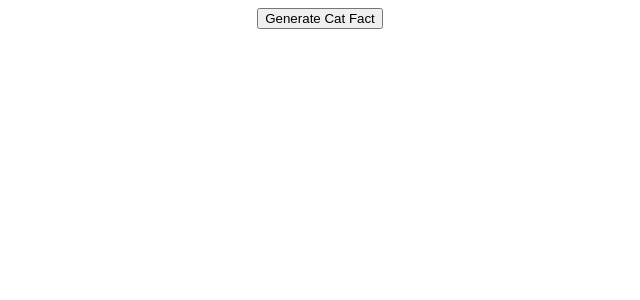
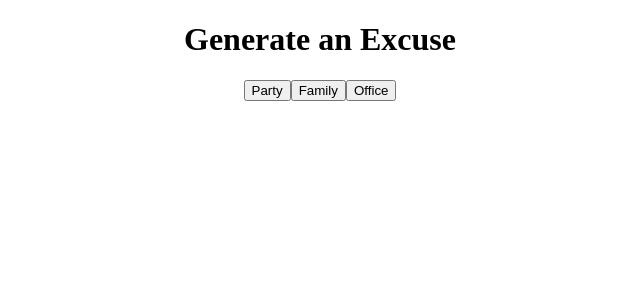
Before and after one commit to SamaelHugo/ReactLearning, a React (Create React App) app: page / in a window 1280 px wide. Shown: the top 300 px of the page, without its empty margins (320-960 px from the left). Built offline with nearby package versions, Linux system fonts and the light colour scheme; no server answers.

Commit message:
Практика мать таланта №3

```diff
--- a/src/App.js
+++ b/src/App.js
@@ -1,25 +1,26 @@
 import './App.css';
-import {useEffect, useState} from "react";
+import {useState} from "react";
 import Axios from "axios"
 
 function App() {
 
-    const [catFact, setCatFact] = useState("")
+    const [excuse, setExcuse] = useState("")
 
-    const fetchCatFact= () => {
-        Axios.get("https://catfact.ninja/fact").then((res) => {
-            setCatFact(res.data.fact)
-        })
-    }
 
-    useEffect(() => {
-        fetchCatFact();
-    }, []);
+    const fetchExcuse = (reason) => {
+        Axios.get(`https://excuser.herokuapp.com/v1/excuse/${reason}`)
+            .then((res) => {
+                setExcuse(res.data[0].excuse)
+            }
+    )}
 
   return (
     <div className="App">
-        <button onClick={fetchCatFact} >Generate Cat Fact</button>
-        <p>{catFact}</p>
+        <h1>Generate an Excuse</h1>
+        <button onClick={() => {fetchExcuse("party")}}>Party</button>
+        <button onClick={() => {fetchExcuse("family")}}>Family</button>
+        <button onClick={() => {fetchExcuse("office")}}>Office</button>
+        <p>{excuse}</p>
     </div>
   );
 }
```
